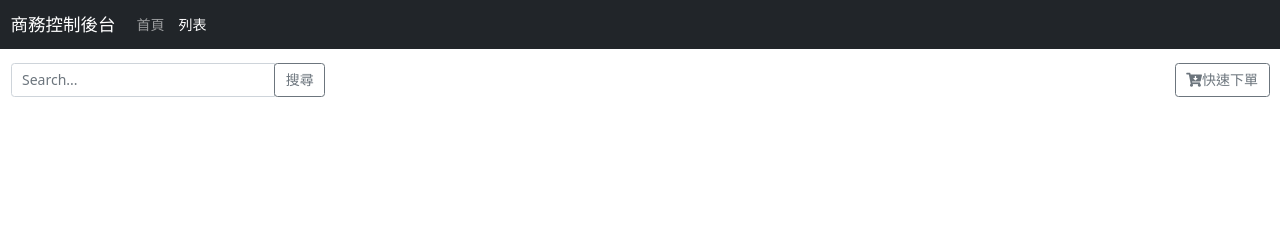
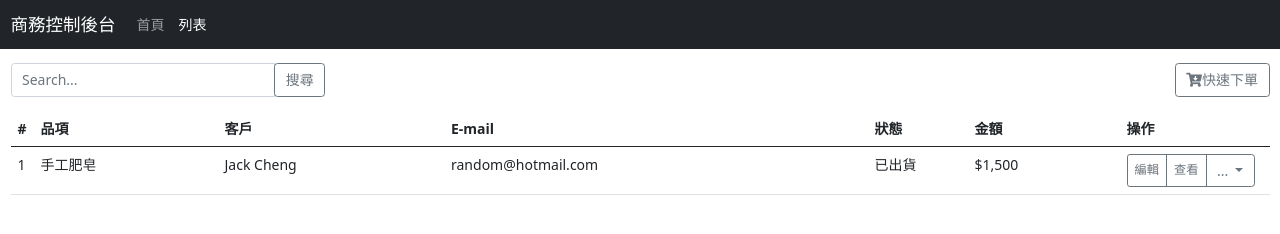
Before and after one commit to Jack-SJ-Cheng/dashboard.github.io, a plain HTML site: page list.html in a window 1280 px wide. Drawn offline with nearby package versions, Linux system fonts and the light colour scheme.

Commit message:
add table

```diff
--- a/list.html
+++ b/list.html
@@ -14,7 +14,7 @@
 </head>
 
 <body>
-    <nav class="navbar navbar-expand-lg navbar-dark bg-dark">
+    <nav class="navbar sticky-top navbar-expand-lg navbar-dark bg-dark">
         <div class="container-fluid">
             <a class="navbar-brand" href="#">商務控制後台</a>
             <button class="navbar-toggler" type="button" data-bs-toggle="collapse" data-bs-target="#navbarNavAltMarkup"
@@ -40,7 +40,61 @@
             </div>
             <button class="btn btn-outline-secondary"><i class="fas fa-cart-arrow-down"></i>快速下單</button>
         </div>
+        <div class="table-responsive">
+            <table class="table table-hover">
+                <thead>
+                    <tr>
+                        <td class="fw-bold" width="14">#</td>
+                        <td class="fw-bold">品項</td>
+                        <td class="fw-bold">客戶</td>
+                        <td class="fw-bold">E-mail</td>
+                        <td class="fw-bold" width="100">狀態</td>
+                        <td class="fw-bold">金額</td>
+                        <td class="fw-bold" width="150">操作</td>
+                    </tr>
+                </thead>
+                <tbody>
+                    <tr>
+                        <td>1</td>
+                        <td>手工肥皂</td>
+                        <td>Jack Cheng</td>
+                        <td>random@hotmail.com</td>
+                        <td>已出貨</td>
+                        <td>$1,500</td>
+                        <td>
+                            <div class="btn-group btn-group-sm" role="group" aria-label="Button group with nested dropdown">
+                                <button type="button" class="btn btn-outline-secondary">編輯</button>
+                                <button type="button" class="btn btn-outline-secondary">查看</button>
 
+                                <div class="btn-group" role="group">
+                                  <button id="btnGroupDrop1" type="button" class="btn btn-outline-secondary dropdown-toggle" data-bs-toggle="dropdown" aria-expanded="false">
+                                    ...
+                                  </button>
+                                  <ul class="dropdown-menu" aria-labelledby="btnGroupDrop1">
+                                    <li><a class="dropdown-item" href="#">操作記錄</a></li>
+                                    <li><a class="dropdown-item" href="#">資料匯出</a></li>
+                                    <li><hr class="dropdown-devider"></li>
+                                    <li><a class="dropdown-item text-danger" href="#">刪除</a></li>
+                                  </ul>
+                                </div>
+                              </div>
+                        </td>
+                    </tr>
+                    <!-- <tr>
+                        <td colspan="7">...</td>
+                    </tr>
+                    <tr>
+                        <td colspan="7">...</td>
+                    </tr>
+                    <tr>
+                        <td colspan="7">...</td>
+                    </tr>
+                    <tr>
+                        <td colspan="7">...</td>
+                    </tr> -->
+                </tbody>
+            </table>
+        </div>
     </div>
     <script src="https://cdn.jsdelivr.net/npm/bootstrap@5.0.0-beta1/dist/js/bootstrap.bundle.min.js"
         integrity="sha384-ygbV9kiqUc6oa4msXn9868pTtWMgiQaeYH7/t7LECLbyPA2x65Kgf80OJFdroafW"
```
Also changed, not shown: index.html (+1 -1 lines), js/all.js (line endings or trailing spaces). Lines whose indentation alone changed are shown as unchanged.
